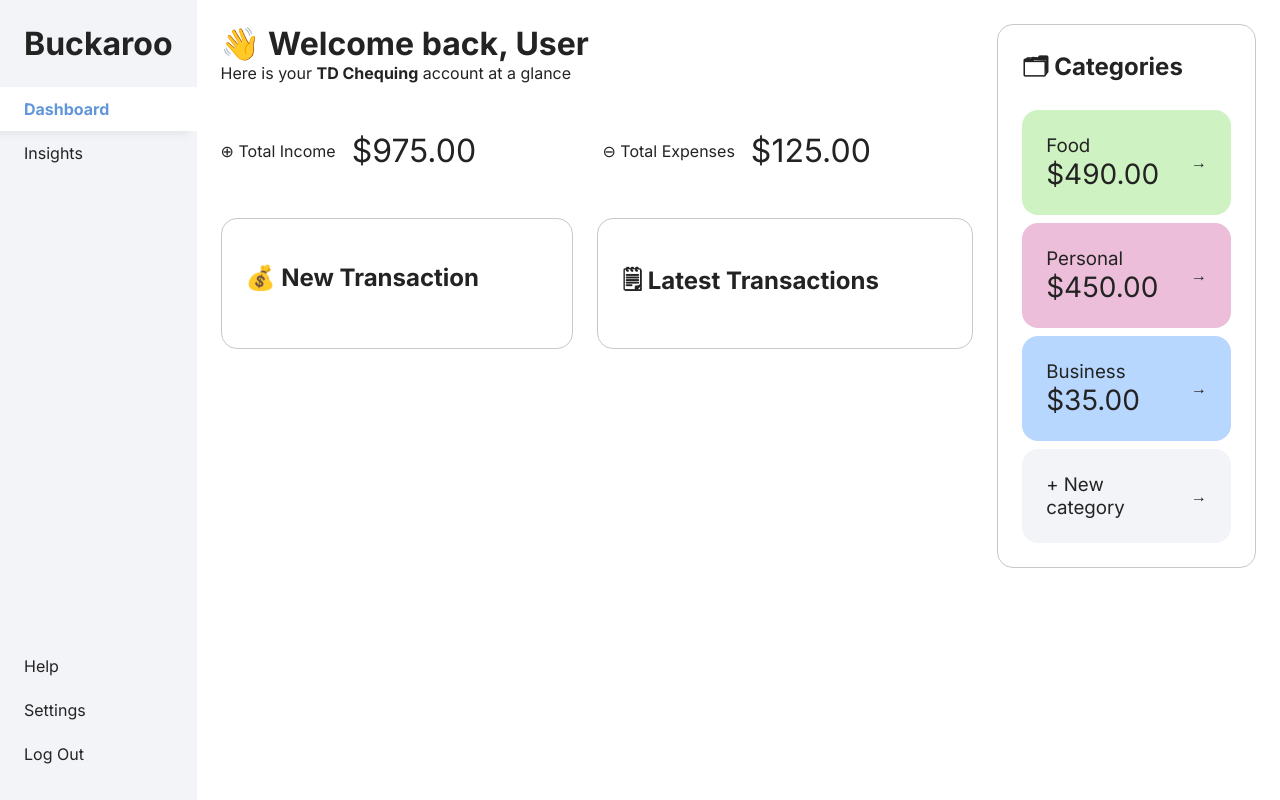
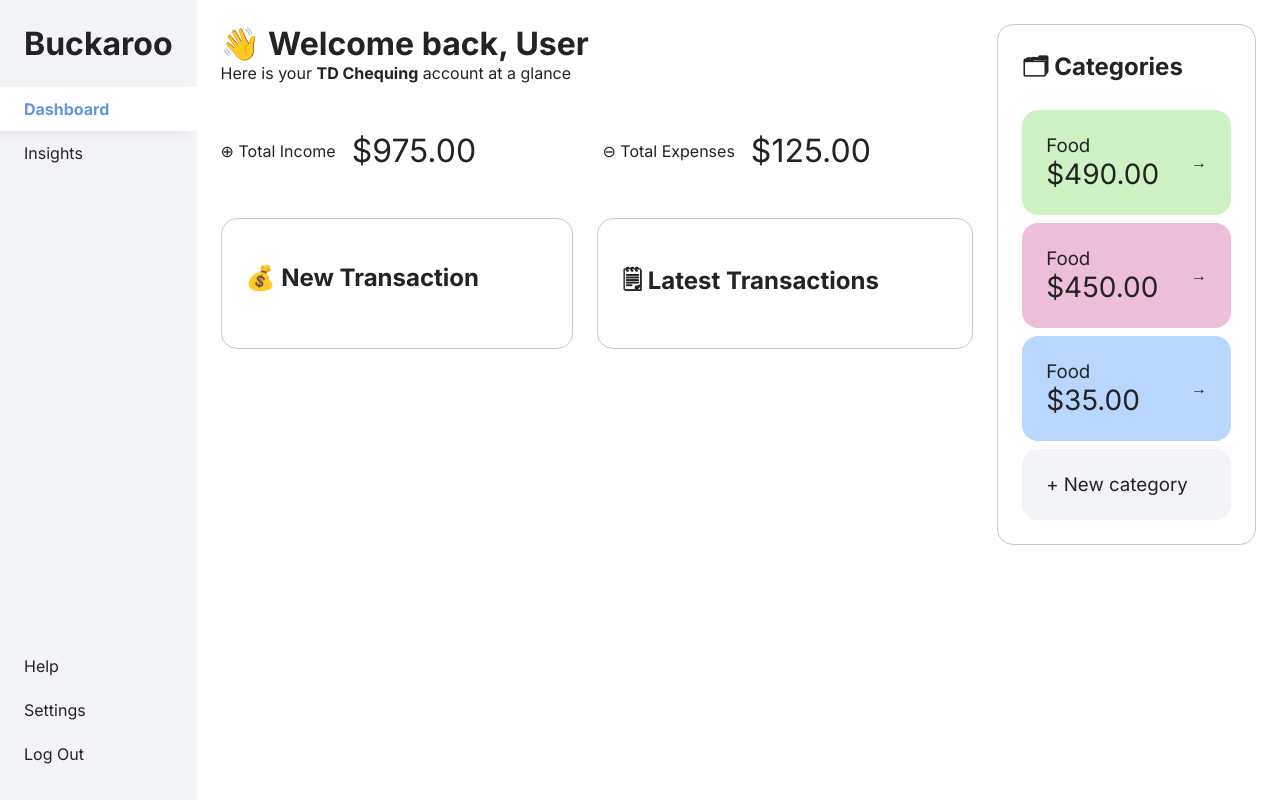
Before and after one commit to michaelti/buckaroo, a React (Create React App) app: page / in a window 1280 px wide. Built offline with nearby package versions, Linux system fonts and the light colour scheme.

Commit message:
Make categories take dynamic props

```diff
--- a/src/components/Categories.js
+++ b/src/components/Categories.js
@@ -2,15 +2,19 @@ import "./Categories.scss";
 import Card from "./Card";
 import CategoryCard from "./CategoryCard";
 
-function Categories() {
+function Categories({ categories }) {
     return (
         <Card className="categories">
             <h2 className="categories__title">🗂 Categories</h2>
             <div className="categories__list">
-                <CategoryCard title="Food" amount="490" color="green" />
-                <CategoryCard title="Personal" amount="450" color="pink" />
-                <CategoryCard title="Business" amount="35" color="blue" />
-                <CategoryCard title="+ New category" />
+                {categories.map((category) => (
+                    <CategoryCard
+                        title={category.title}
+                        amount={category.amount}
+                        color={category.color}
+                    />
+                ))}
+                <CategoryCard title="+ New category" isPlaceholder />
             </div>
         </Card>
     );
--- a/src/components/CategoryCard.js
+++ b/src/components/CategoryCard.js
@@ -1,6 +1,6 @@
 import "./CategoryCard.scss";
 
-function Category({ title, amount, color }) {
+function Category({ title, amount, color, isPlaceholder }) {
     const currency = new Intl.NumberFormat("en-US", {
         style: "currency",
         currency: "USD",
@@ -10,9 +10,11 @@ function Category({ title, amount, color }) {
         <div className={`category-card ${color ? `category-card--${color}` : ""}`}>
             <div>
                 <h3 className="category-card__title">{title}</h3>
-                {amount && <span className="category-card__amount">{currency.format(amount)}</span>}
+                {!isPlaceholder && (
+                    <span className="category-card__amount">{currency.format(amount)}</span>
+                )}
             </div>
-            <div className="category-card__button">&rarr;</div>
+            {!isPlaceholder && <div className="category-card__button">&rarr;</div>}
         </div>
     );
 }
--- a/src/pages/Dashboard.js
+++ b/src/pages/Dashboard.js
@@ -25,7 +25,13 @@ function Dashboard() {
             </div>
 
             <div className="dashboard__right">
-                <Categories />
+                <Categories
+                    categories={[
+                        { title: "Food", amount: 490, color: "green" },
+                        { title: "Food", amount: 450, color: "pink" },
+                        { title: "Food", amount: 35, color: "blue" },
+                    ]}
+                />
             </div>
         </main>
     );
```
